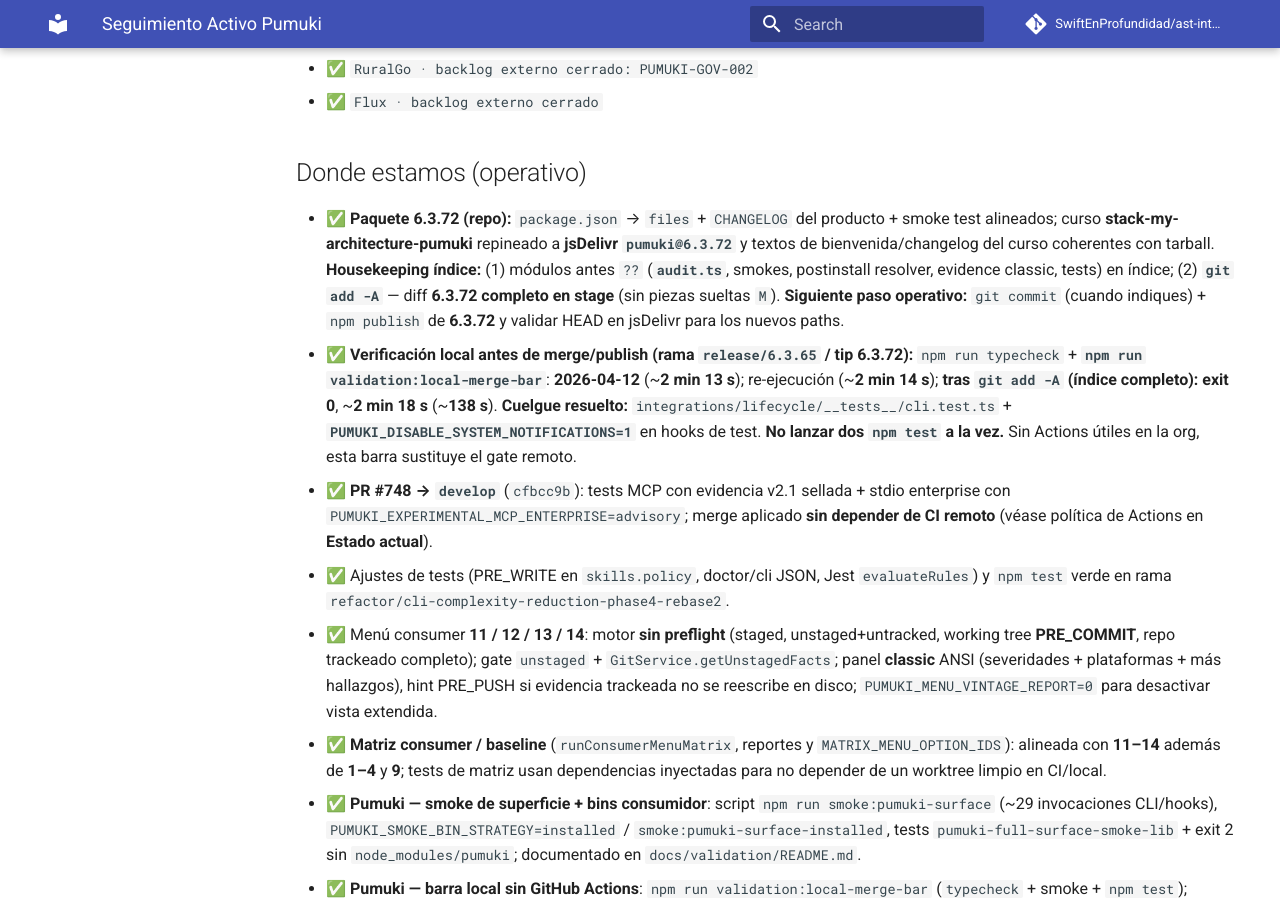
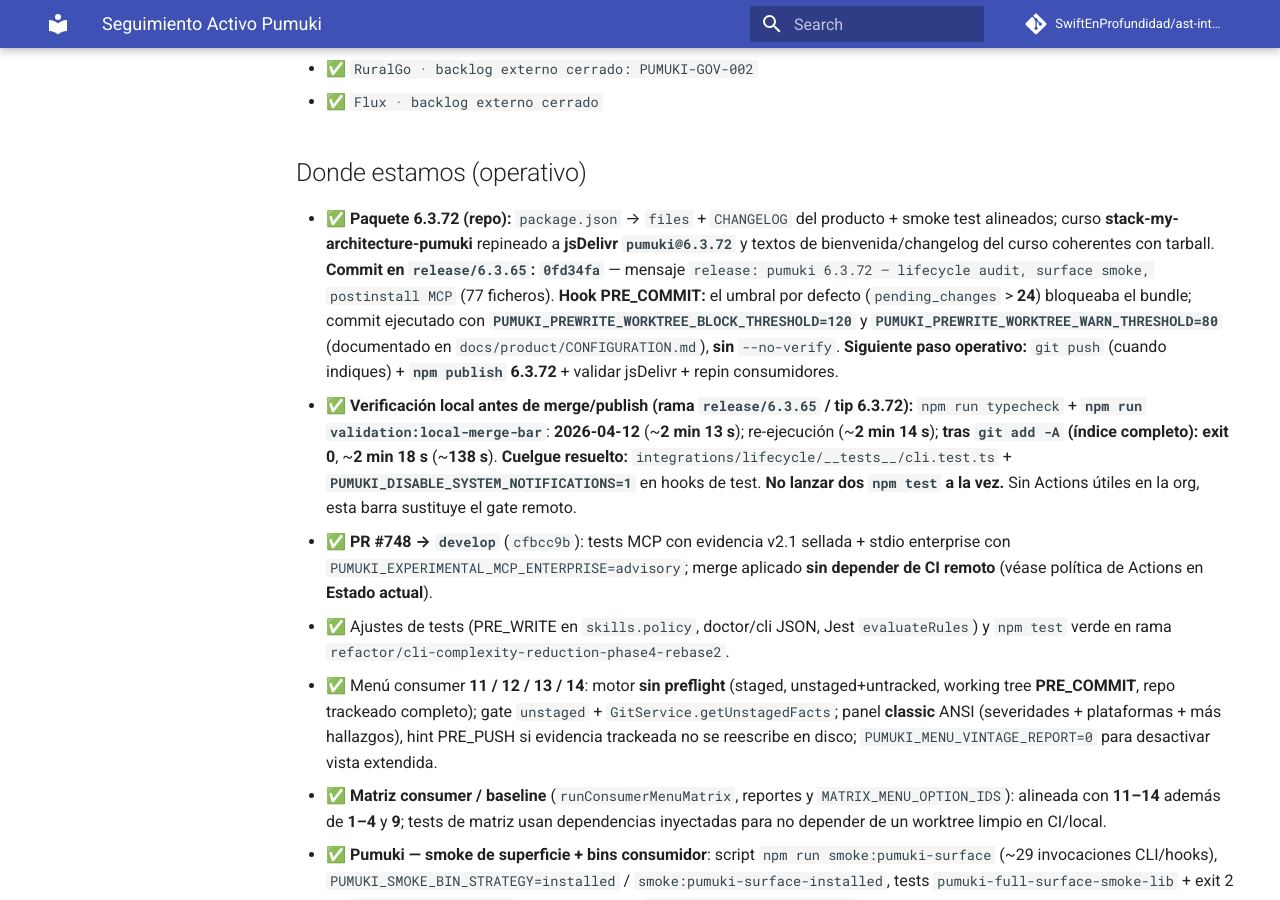
Before and after one commit to SwiftEnProfundidad/ast-intelligence-hooks, an MkDocs documentation site: the page built from docs/tracking/plan-activo-de-trabajo.md, in a window 1280 px wide and 900 px high, scrolled down 1291 px. Built offline with MkDocs 1.6.1 and Material for MkDocs 9.7.7, drawn with Linux system fonts in a browser that asks for light colours; comment, search, counter and statistics services are not loaded.

Commit message:
docs(tracking): record 6.3.72 release commit 0fd34fa and worktree threshold

```diff
--- a/docs/tracking/plan-activo-de-trabajo.md
+++ b/docs/tracking/plan-activo-de-trabajo.md
@@ -32,7 +32,7 @@
 
 ## Donde estamos (operativo)
 
-- ✅ **Paquete 6.3.72 (repo):** `package.json` → `files` + `CHANGELOG` del producto + smoke test alineados; curso **stack-my-architecture-pumuki** repineado a **jsDelivr `pumuki@6.3.72`** y textos de bienvenida/changelog del curso coherentes con tarball. **Housekeeping índice:** (1) módulos antes `??` (**`audit.ts`**, smokes, postinstall resolver, evidence classic, tests) en índice; (2) **`git add -A`** — diff **6.3.72 completo en stage** (sin piezas sueltas ` M`). **Siguiente paso operativo:** `git commit` (cuando indiques) + `npm publish` de **6.3.72** y validar HEAD en jsDelivr para los nuevos paths.
+- ✅ **Paquete 6.3.72 (repo):** `package.json` → `files` + `CHANGELOG` del producto + smoke test alineados; curso **stack-my-architecture-pumuki** repineado a **jsDelivr `pumuki@6.3.72`** y textos de bienvenida/changelog del curso coherentes con tarball. **Commit en `release/6.3.65`:** **`0fd34fa`** — mensaje `release: pumuki 6.3.72 — lifecycle audit, surface smoke, postinstall MCP` (77 ficheros). **Hook PRE_COMMIT:** el umbral por defecto (`pending_changes` > **24**) bloqueaba el bundle; commit ejecutado con **`PUMUKI_PREWRITE_WORKTREE_BLOCK_THRESHOLD=120`** y **`PUMUKI_PREWRITE_WORKTREE_WARN_THRESHOLD=80`** (documentado en `docs/product/CONFIGURATION.md`), **sin** `--no-verify`. **Siguiente paso operativo:** `git push` (cuando indiques) + **`npm publish`** **6.3.72** + validar jsDelivr + repin consumidores.
 - ✅ **Verificación local antes de merge/publish (rama `release/6.3.65` / tip 6.3.72):** `npm run typecheck` + **`npm run validation:local-merge-bar`**: **2026-04-12** (~**2 min 13 s**); re-ejecución (~**2 min 14 s**); **tras `git add -A` (índice completo):** **exit 0**, ~**2 min 18 s** (~**138 s**). **Cuelgue resuelto:** `integrations/lifecycle/__tests__/cli.test.ts` + **`PUMUKI_DISABLE_SYSTEM_NOTIFICATIONS=1`** en hooks de test. **No lanzar dos `npm test` a la vez.** Sin Actions útiles en la org, esta barra sustituye el gate remoto.
 - ✅ **PR #748 → `develop`** (`cfbcc9b`): tests MCP con evidencia v2.1 sellada + stdio enterprise con `PUMUKI_EXPERIMENTAL_MCP_ENTERPRISE=advisory`; merge aplicado **sin depender de CI remoto** (véase política de Actions en **Estado actual**).
 - ✅ Ajustes de tests (PRE_WRITE en `skills.policy`, doctor/cli JSON, Jest `evaluateRules`) y `npm test` verde en rama `refactor/cli-complexity-reduction-phase4-rebase2`.
```
